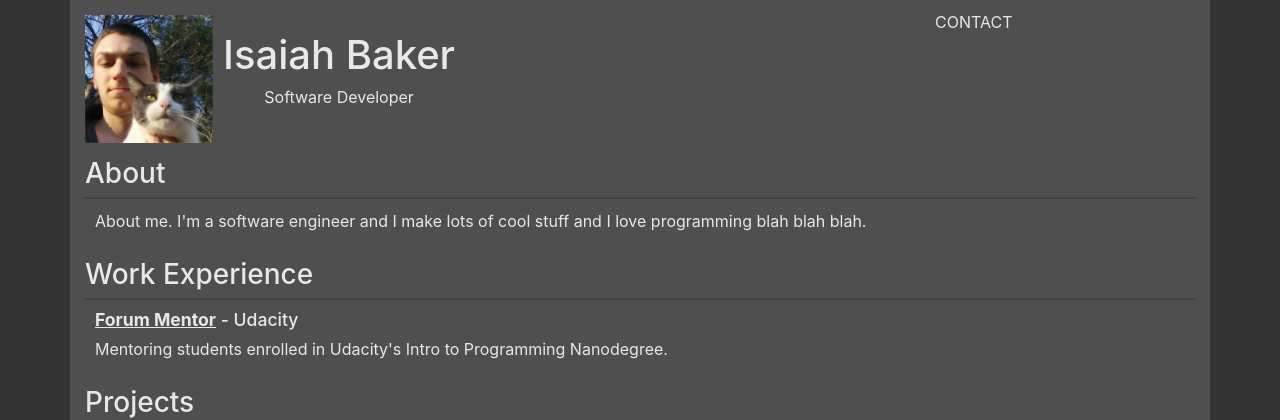
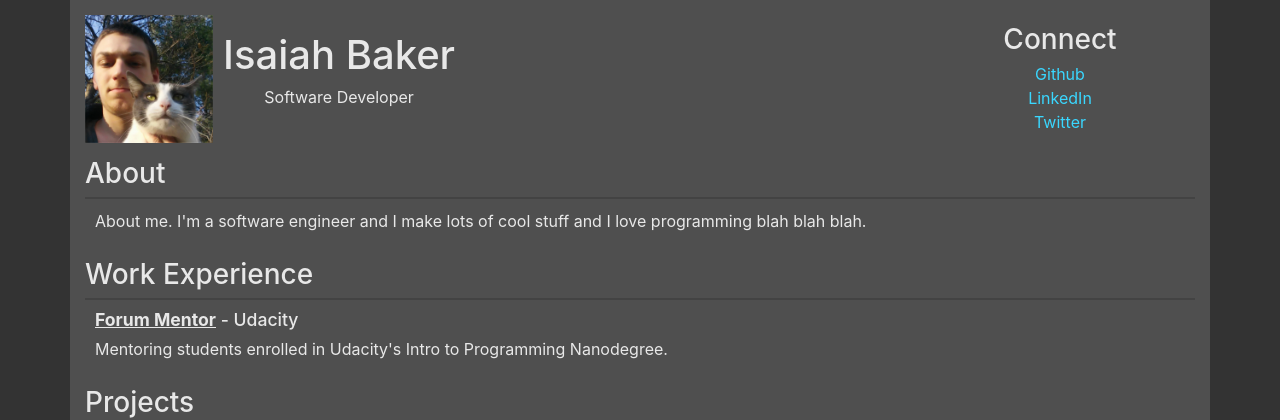
Before and after one commit to Zayah117/my-portfolio, a Flask app: page / in a window 1280 px wide. Shown: the top 420 px of the page. Run offline with Flask 2, Linux system fonts and the light colour scheme; some libraries are stand-ins or nearby versions.

Commit message:
Header connect content

```diff
--- a/static/styles.css
+++ b/static/styles.css
@@ -92,3 +92,8 @@ hr {
 	width: 128px;
 	height: 128px;
 }
+
+.header-connect {
+	text-align: center;
+	padding: 5px !important;
+}
--- a/templates/front.html
+++ b/templates/front.html
@@ -26,8 +26,13 @@
 						<p>Software Developer</p>
 					</div>
 				</div>
-				<div class="col-md-3">
-					<p>CONTACT</p>
+				<div class="col-md-3 header-connect my-auto">
+					<h3>Connect</h3>
+					<a href="{{ data['bio']['contact'][0]['github'] }}">Github</a>
+					<br>
+					<a href="{{ data['bio']['contact'][0]['linkedin'] }}">LinkedIn</a>
+					<br>
+					<a href="{{ data['bio']['contact'][0]['twitter'] }}">Twitter</a>
 				</div>
 			</header>
 			<h3>About</h3>
```
